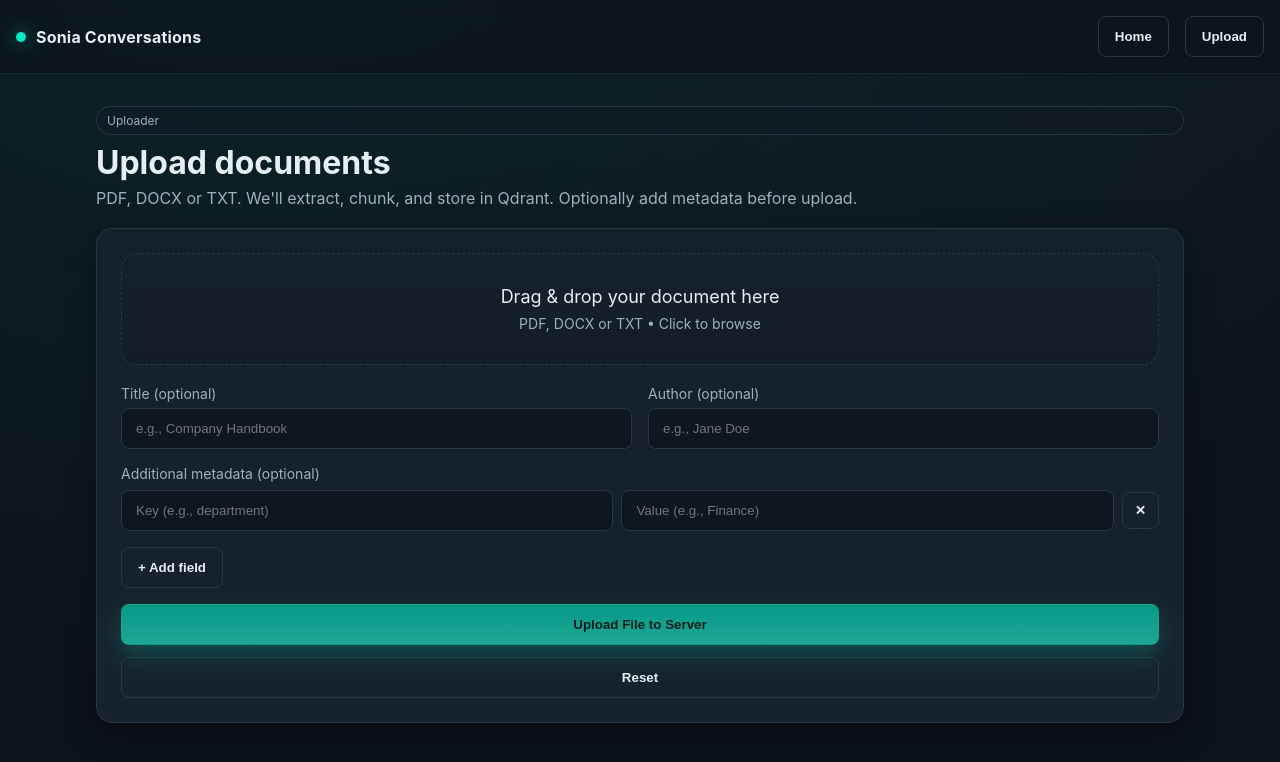
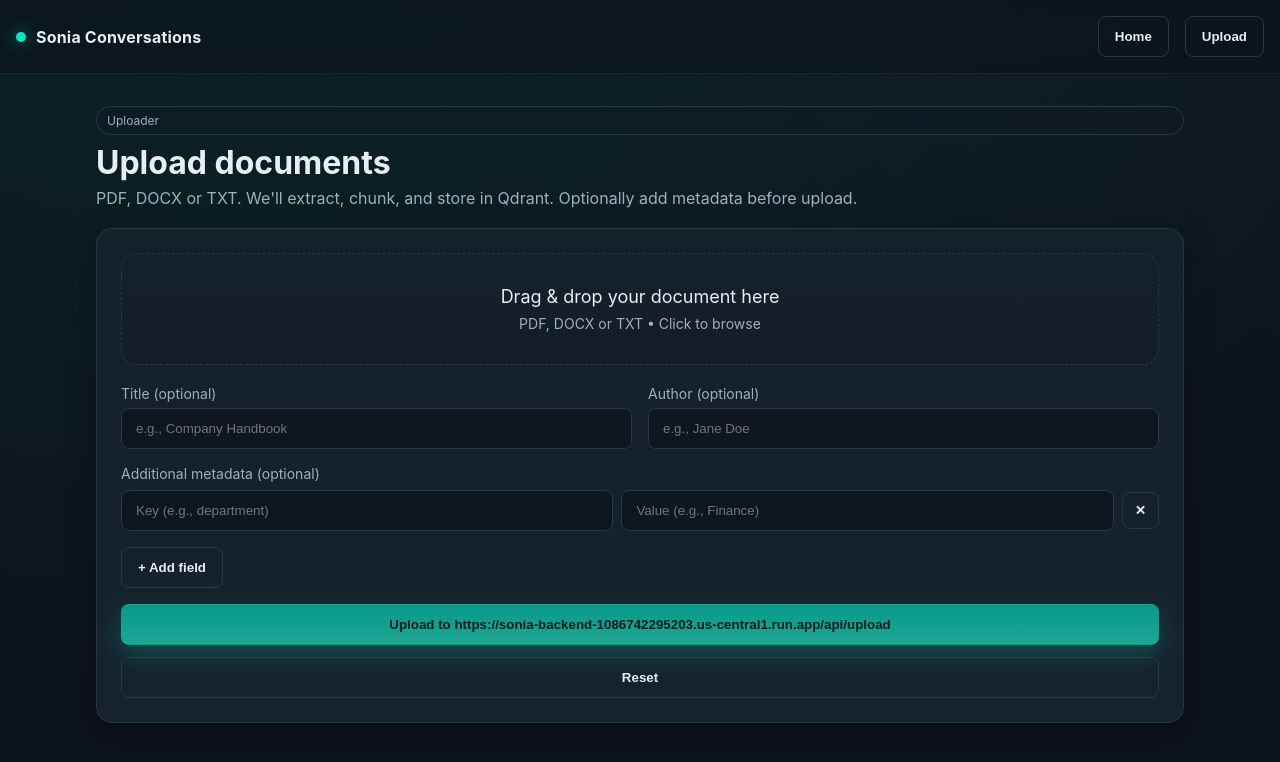
Before and after one commit to worshipperfx/New_Sonia_Conversations, a React (Vite) app in the folder frontend/: page / in a window 1280 px wide. Both pictures are taken after a click on the button "Upload". Shown: the top 762 px of the page. Built offline with nearby package versions, Linux system fonts and the light colour scheme.

Commit message:
rollback to adjusting upload button

```diff
--- a/frontend/src/components/UploadForm.jsx
+++ b/frontend/src/components/UploadForm.jsx
@@ -209,7 +209,7 @@ export default function UploadForm({
           )}
 
           <div className="row" style={{ gap: "12px" }}>
-            <button className="btn btn-primary" type="submit" disabled={!canSubmit}>Upload File to Server</button>
+            <button className="btn btn-primary" type="submit" disabled={!canSubmit}>Upload to {API_ENDPOINTS.upload}</button>
             <button type="button" className="btn btn-ghost" onClick={resetForm}>Reset</button>
           </div>
         </form>
```
